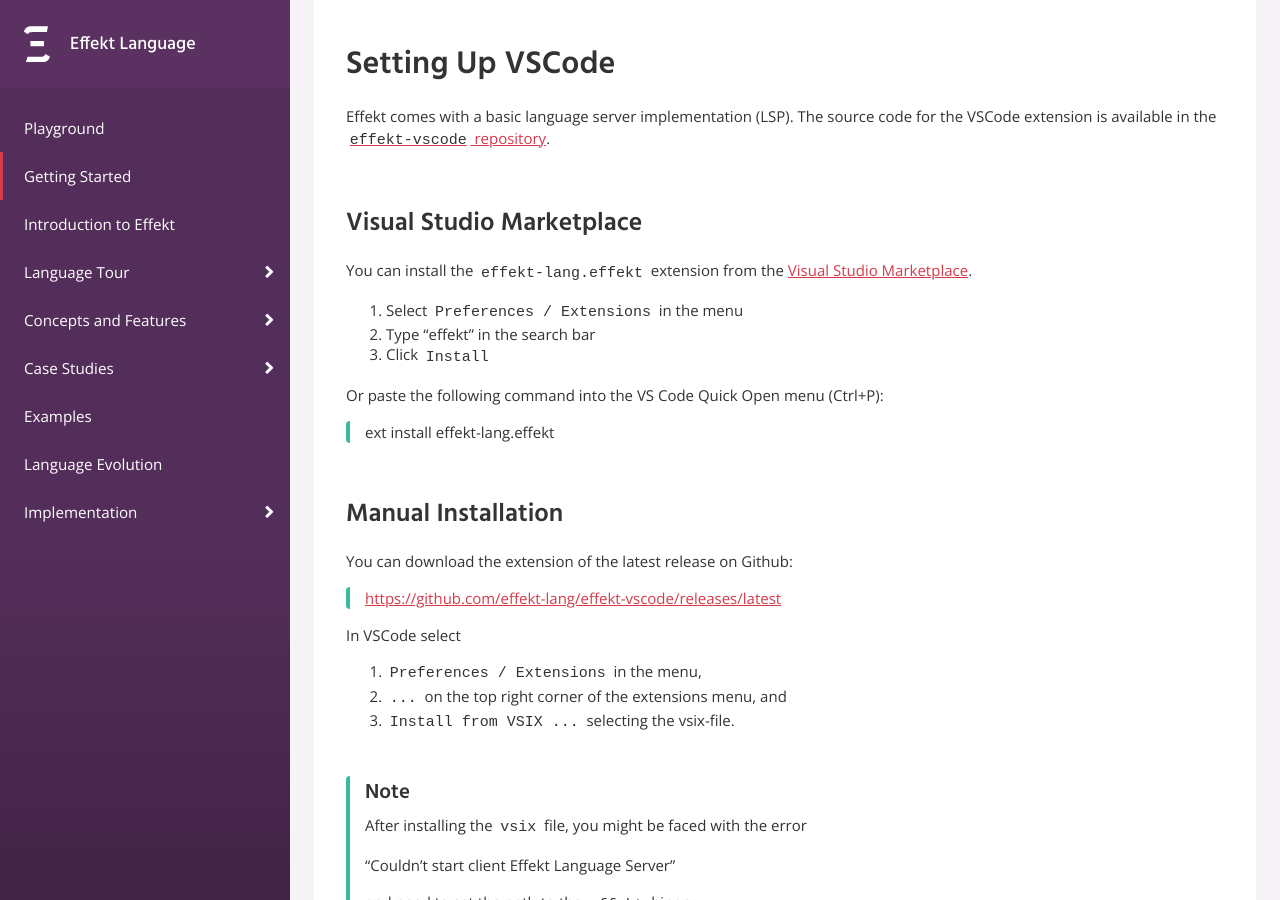
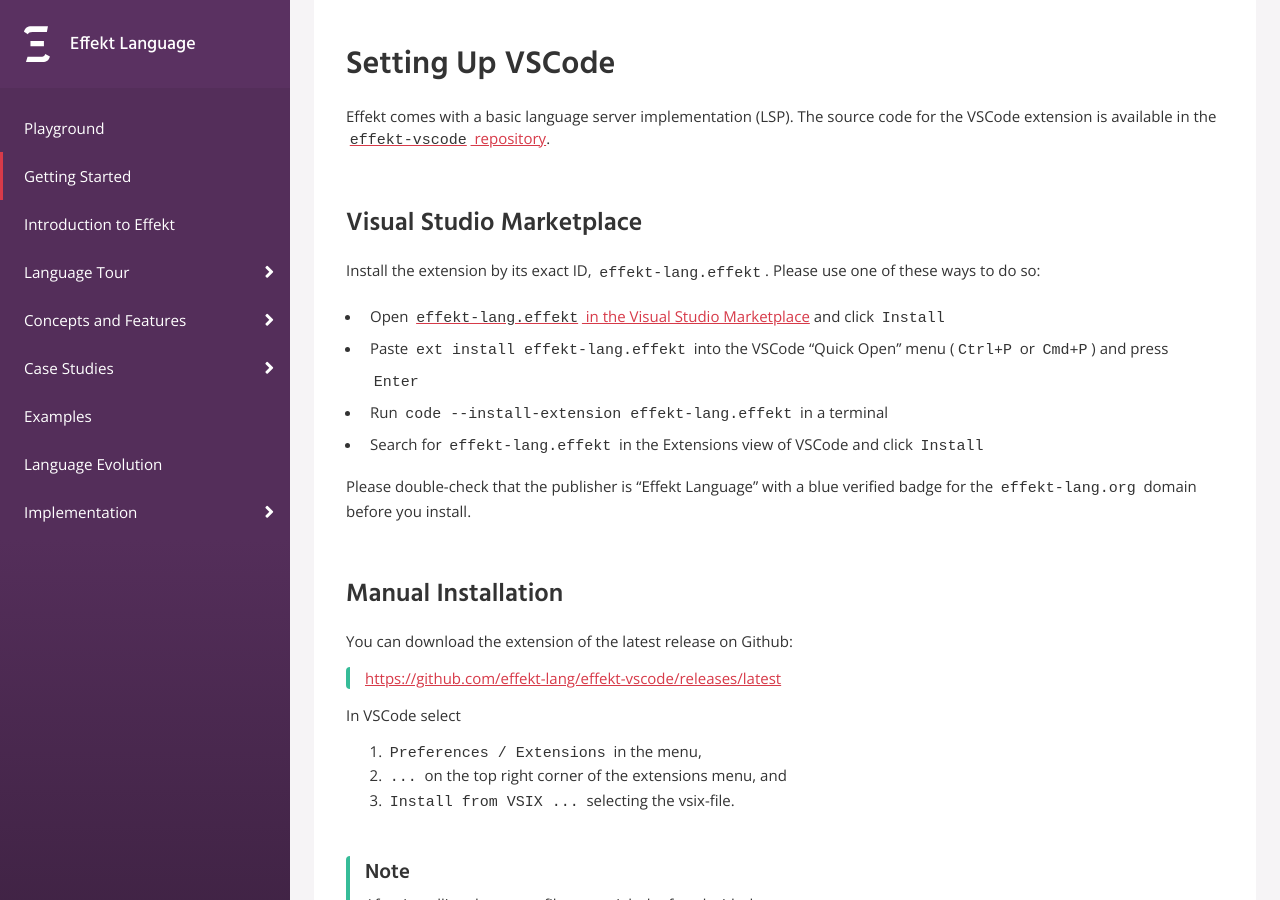
Before and after one commit to effekt-lang/effekt-website, a Jekyll site: the page built from docs/getting-started.md, in a window 1280 px wide and 900 px high, scrolled down 4315 px. Built offline with Jekyll 4.4.1, drawn with Linux system fonts in a browser that asks for light colours.

Commit message:
Make sure to install VSCode extension by its ID

```diff
--- a/docs/getting-started.md
+++ b/docs/getting-started.md
@@ -129,15 +129,15 @@
 
 ### Visual Studio Marketplace
 
-You can install the `effekt-lang.effekt` extension from the [Visual Studio Marketplace](https://marketplace.visualstudio.com/items?itemName=effekt-lang.effekt).
+Install the extension by its exact ID, `effekt-lang.effekt`.
+Please use one of these ways to do so:
 
-1. Select `Preferences / Extensions` in the menu
-2. Type "effekt" in the search bar
-3. Click `Install`
+- Open [`effekt-lang.effekt` in the Visual Studio Marketplace](https://marketplace.visualstudio.com/items?itemName=effekt-lang.effekt) and click `Install`
+- Paste `ext install effekt-lang.effekt` into the VSCode "Quick Open" menu (`Ctrl+P` or `Cmd+P`) and press `Enter`
+- Run `code --install-extension effekt-lang.effekt` in a terminal
+- Search for `effekt-lang.effekt` in the Extensions view of VSCode and click `Install`
 
-Or paste the following command into the VS Code Quick Open menu (Ctrl+P):
-
-> ext install effekt-lang.effekt
+Please double-check that the publisher is "Effekt Language" with a blue verified badge for the `effekt-lang.org` domain before you install.
 
 ### Manual Installation
 
```
